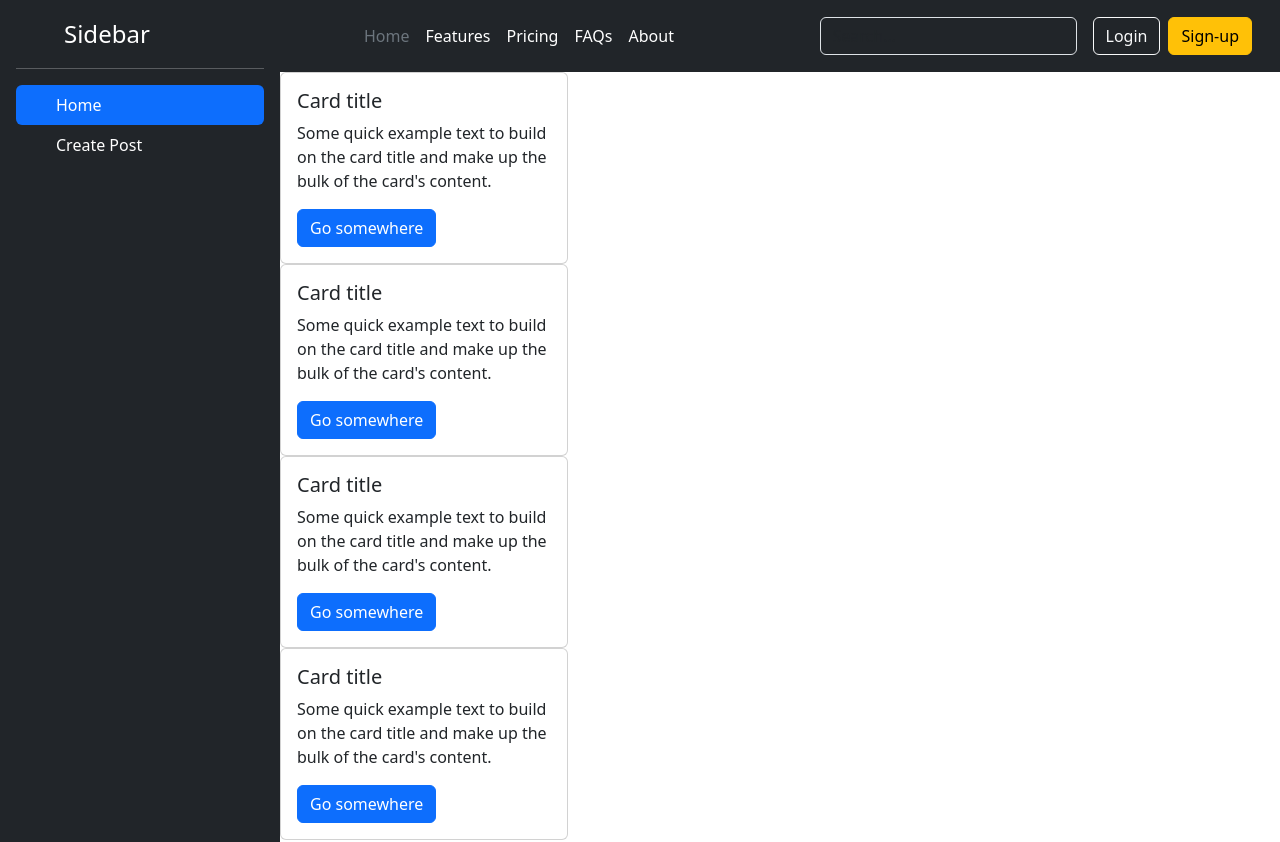
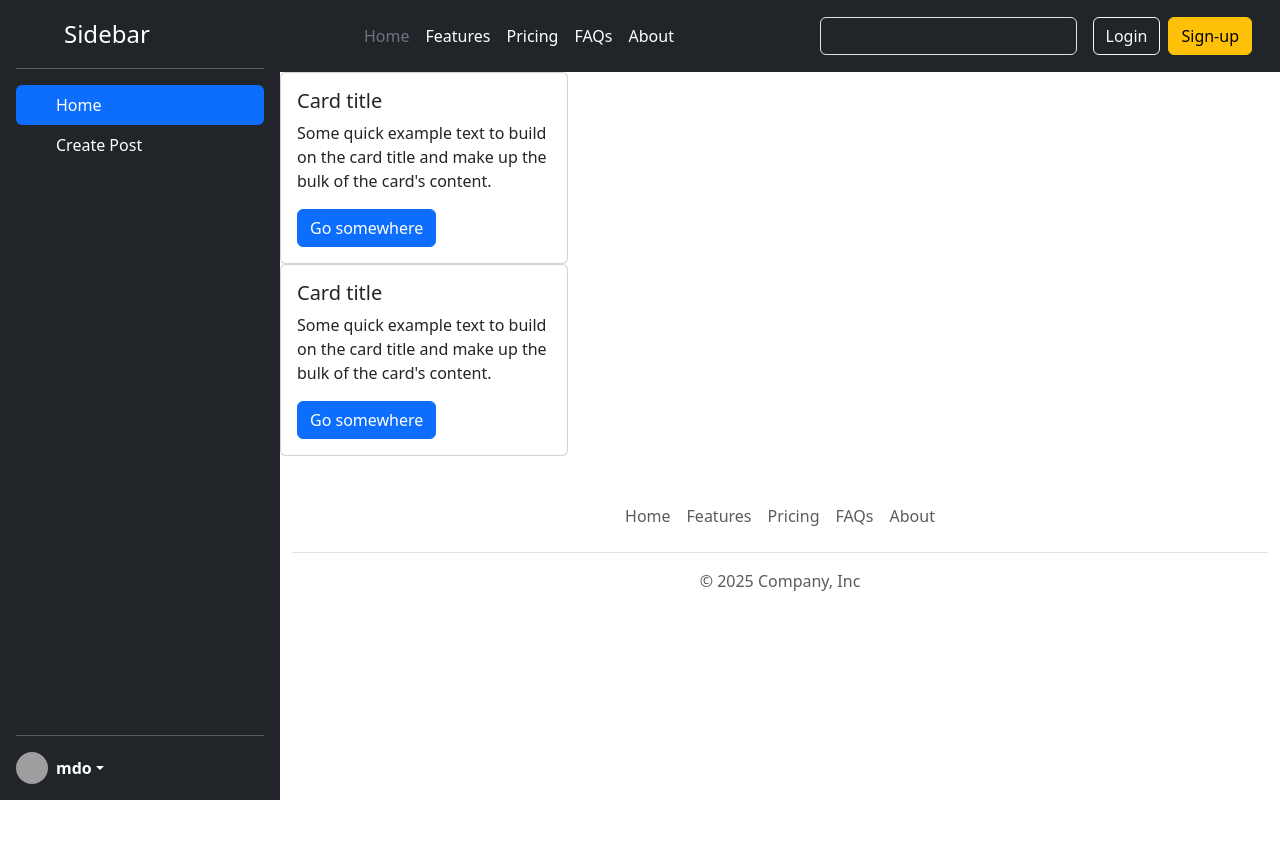
Before and after one commit to Ayush201738982361/react_socialmedia_project, a React (Vite) app in the folder client/: page / in a window 1280 px wide. Shown: the top 842 px of the page. After the commit the page ends 800 px from the top, so only its background shows below. Built offline with nearby package versions, Linux system fonts and the light colour scheme; grey boxes are pictures that could not be loaded.

Commit message:
Mapped the dummy data values of postList to card component

```diff
--- a/client/src/components/PostList.jsx
+++ b/client/src/components/PostList.jsx
@@ -1,12 +1,16 @@
+import { useContext } from "react";
+import { PostList as PostListData } from "../store/post-list-store";
 import Post from "./Post";
 
 function PostList() {
+  const { postList } = useContext(PostListData);
+  console.log(postList);
+
   return (
     <>
-      <Post></Post>
-      <Post></Post>
-      <Post></Post>
-      <Post></Post>
+      {postList.map((post) => (
+        <Post key={post.id} post={post} />
+      ))}
     </>
   );
 }
```
